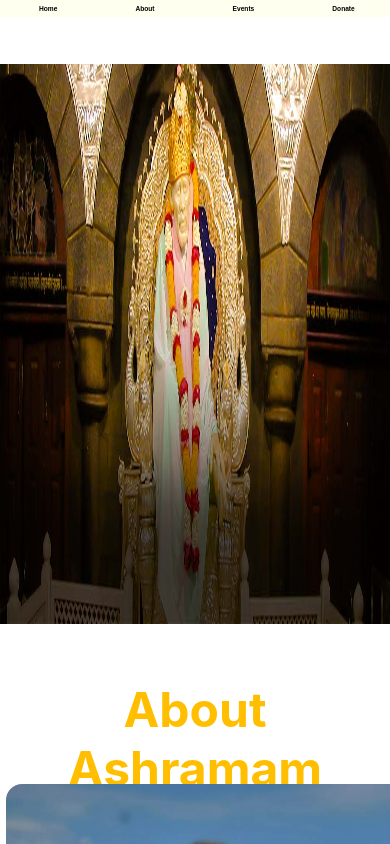
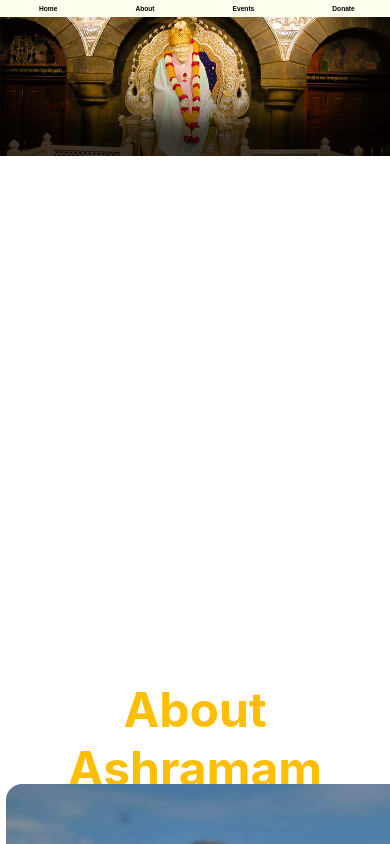
Before and after one commit to Ani2nem/Ashramam, a React (Create React App) app: page / in a window 390 px wide. Shown: the top 844 px of the page. Built offline with nearby package versions, Linux system fonts and the light colour scheme.

Commit message:
made hero mobile responsive

```diff
--- a/src/Hero/Hero.css
+++ b/src/Hero/Hero.css
@@ -1,6 +1,6 @@
 .hero-img{
     width: 100%;
-    height: 35rem;
+    height: 36vw;
     position: absolute;
-    top: 4rem;
+    top: 4vw;
 }
```
